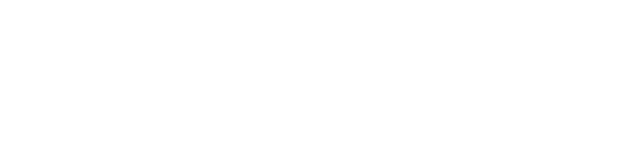
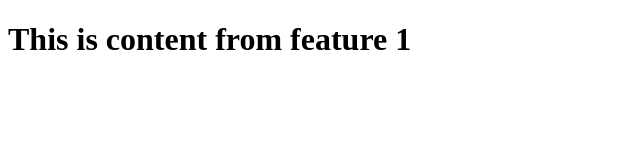
Before and after one commit to mdaniel08/githubtest, a plain HTML site: page feature1.html in a window 1280 px wide. Shown: the whole page, without its empty margins (0-640 px from the left). Drawn offline with Linux system fonts and the light colour scheme.

Commit message:
Update feature1.html

```diff
--- a/feature1.html
+++ b/feature1.html
@@ -6,6 +6,6 @@
     <title>Document</title>
 </head>
 <body>
-
+    <h1>This is content from feature 1</h1>
 </body>
 </html>
```
